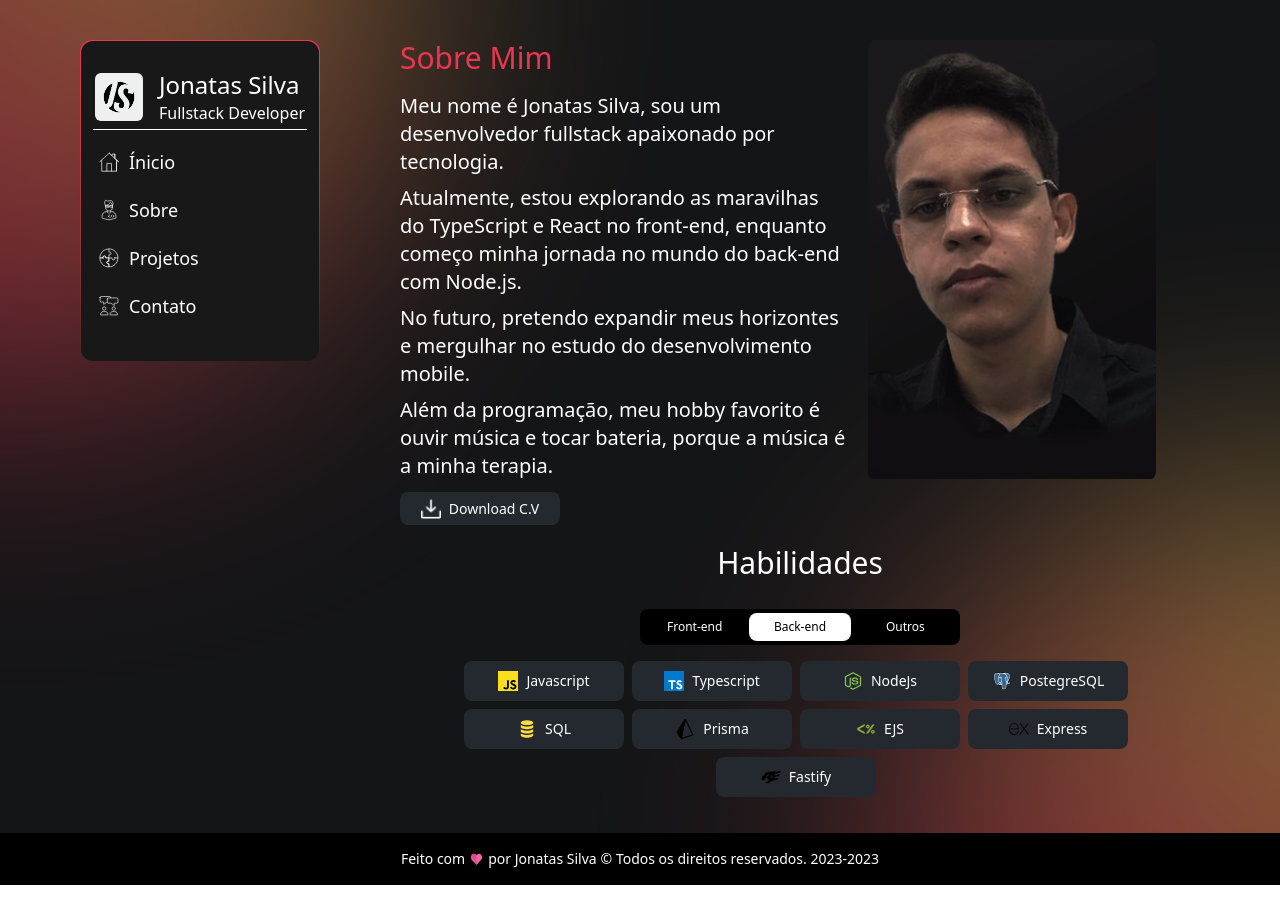
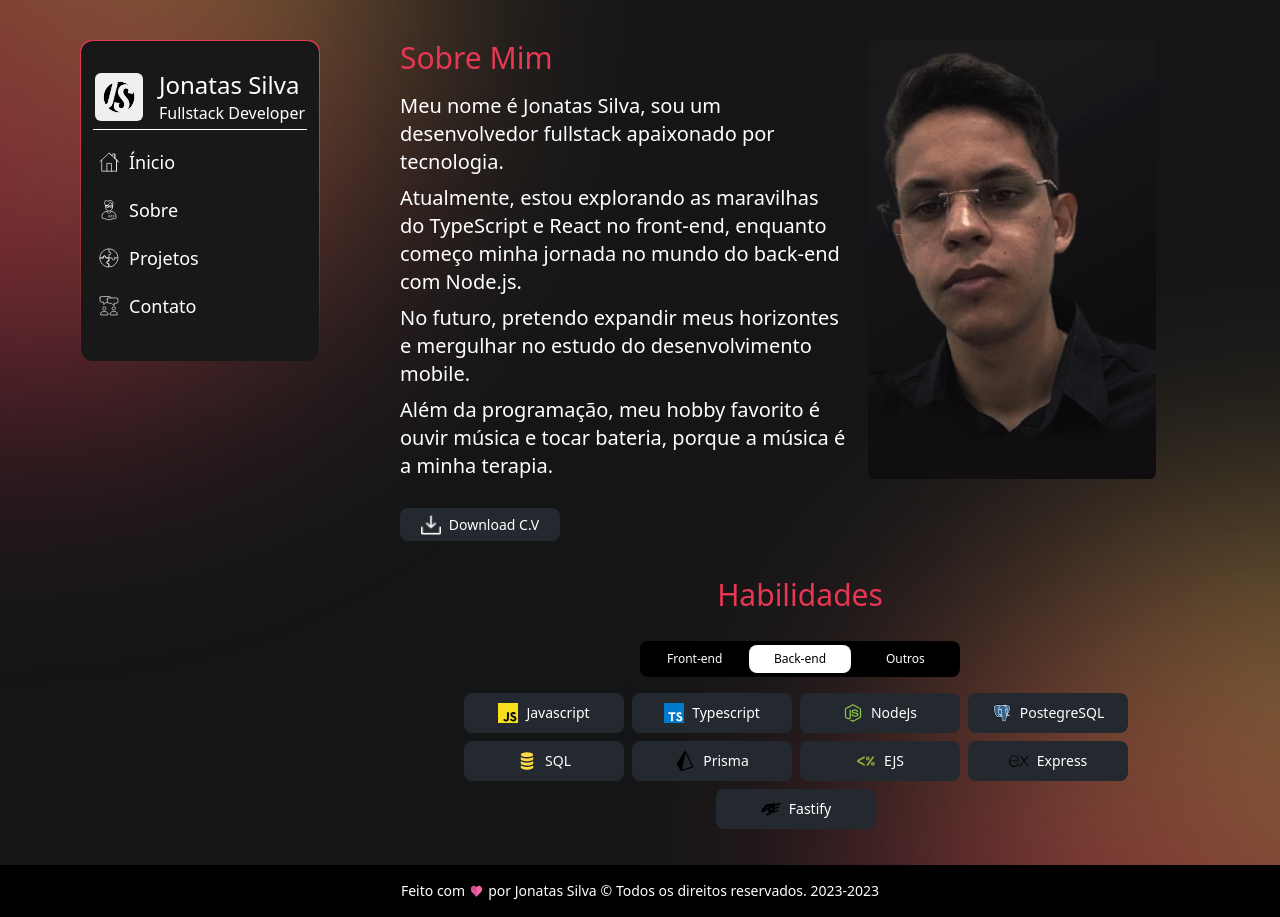
Before and after one commit to JsCodeDevlopment/Portfolio, a React (Vite) app: page /about in a window 1280 px wide. Before the commit the page ends 885 px from the top, so only its background shows below. Built offline with nearby package versions, Linux system fonts and the light colour scheme.

Commit message:
feat: initial boilerplate context

```diff
--- a/src/components/AboutContent.tsx
+++ b/src/components/AboutContent.tsx
@@ -15,7 +15,7 @@ export function AboutContent() {
   };
 
   return (
-    <div className="flex flex-col gap-3">
+    <div className="flex flex-col gap-7">
       <div className="flex flex-wrap gap-5 max-lg:justify-center max-xl:justify-center">
         <div className="flex flex-col gap-4">
           <h1 className="text-3xl text-first">Sobre Mim</h1>
@@ -47,7 +47,7 @@ export function AboutContent() {
         <Button title="Download C.V" logo={Download} size="large" endereco="" />
       </div>
       <div className="flex flex-col items-center gap-5">
-        <h1 className="text-3xl">Habilidades</h1>
+        <h1 className="text-3xl text-first">Habilidades</h1>
         <div className="flex flex-col gap-2 h-48 max-lg:h-64 max-lg:mb-3 max-md:h-[500px]">
           <NavgationBtn selectedOption={selectedOption} onOptionClick={handleOptionClick} />
           {selectedOption === 'front' ? <FrontStacks/> : selectedOption === 'back' ? <BackStacks/> : <OthersStacks/>}
--- a/src/components/ui/ContactForm.tsx
+++ b/src/components/ui/ContactForm.tsx
@@ -12,13 +12,13 @@ export function ContactForm() {
         id="email"
         placeholder="jhondoe@email.com"
         className="input input-bordered w-full"
-        type="email" />
+        type="email" required/>
       <label htmlFor="message">Mensagem</label>
       <textarea
         id="message"
         placeholder="Vamos trocar ideias?"
         className="textarea textarea-bordered w-full"
-        name="message"></textarea>
+        name="message" required></textarea>
       <button
         className="bg-gradient-to-r from-first to-second text-white font-bold py-2 px-4 rounded-md hover:bg-background"
         type="submit">Enviar</button>
--- /dev/null
+++ b/src/context/ContextAPI.tsx
@@ -0,0 +1,14 @@
+import { createContext, useContext } from 'react'
+
+export const ContextAPI = createContext({})
+
+export const APIProvider = ({ children }) => {
+    return (
+        <ContextAPI.Provider>
+
+            { children }
+        </ContextAPI.Provider>
+    )
+}
+
+export const useAPI = () => useContext(ContextAPI)
```
Also changed, not shown: src/components/ContactContent.tsx (+3 -6 lines).
